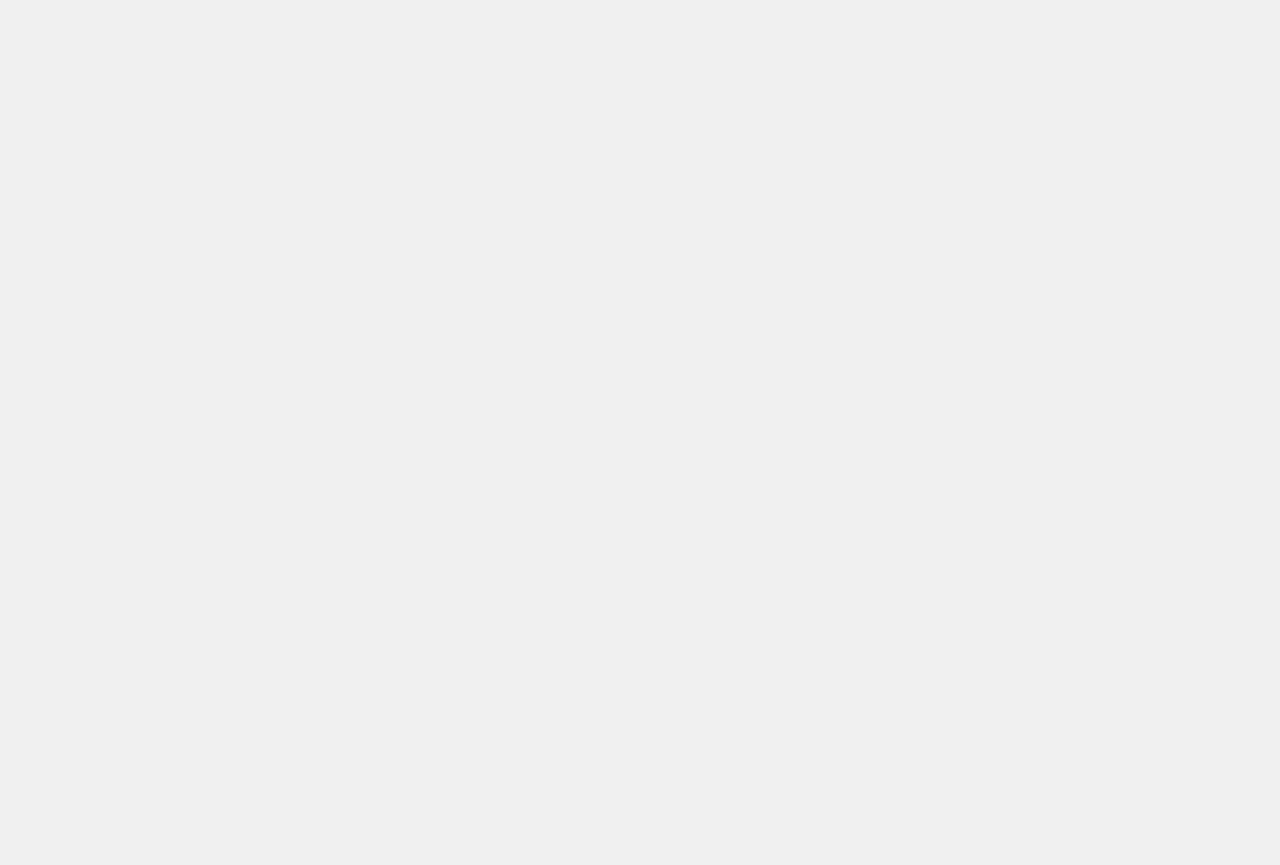
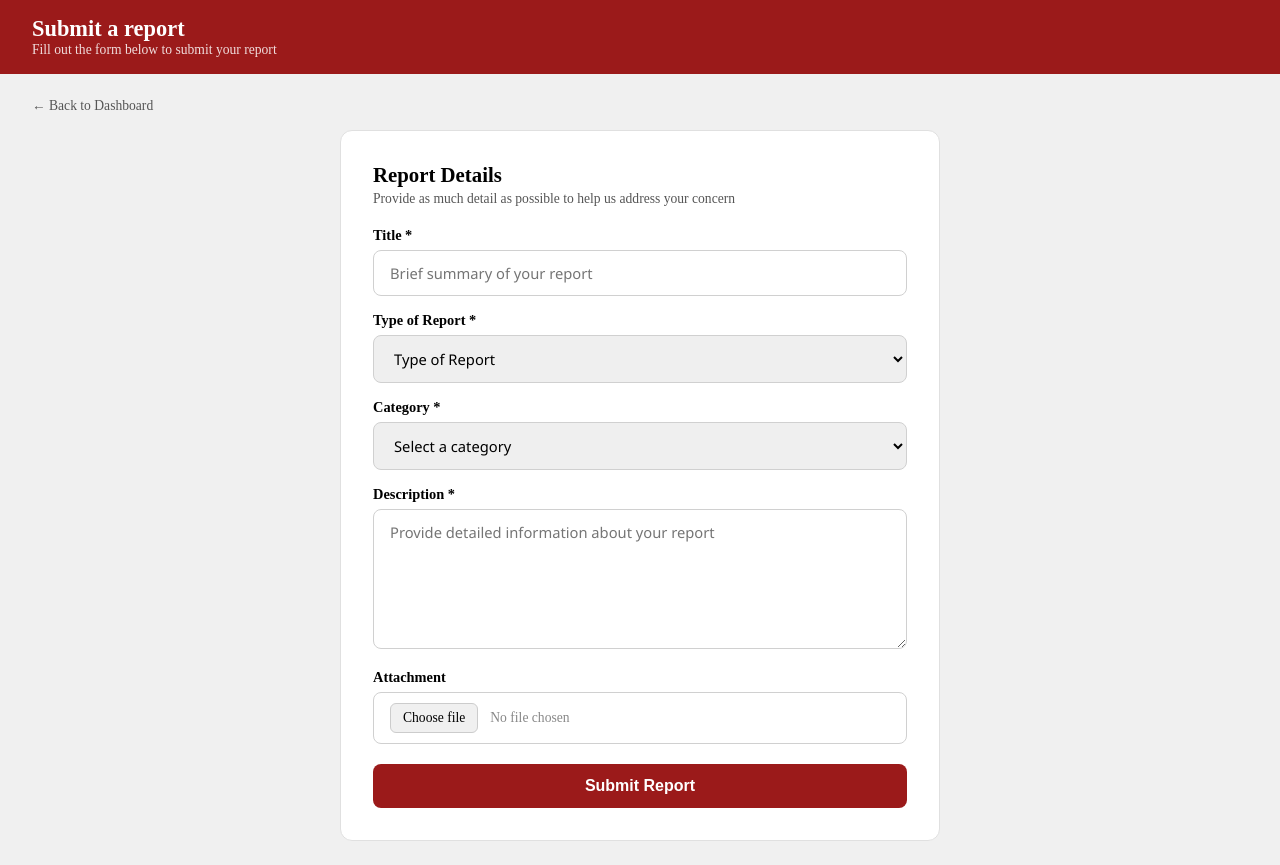
Before and after one commit to josemanuelborja/vox-ldcu, an Angular app: page /ticket in a window 1280 px wide. Before the commit this address led to /. Before the commit the page ends 800 px from the top, so only its background shows below. Built offline with nearby package versions, Linux system fonts and the light colour scheme.

Commit message:
feature: add ticket report feature

```diff
--- a/src/app/Login/login.component.html
+++ b/src/app/Login/login.component.html
@@ -22,6 +22,7 @@
       type="password"
       placeholder="••••••••••"
       [(ngModel)]="password"
+      (keyup.enter)="onLogin()"
     />
 
     <!-- Error Message (only shows when there's an error) -->
--- a/src/app/Login/login.component.ts
+++ b/src/app/Login/login.component.ts
@@ -33,6 +33,7 @@ export class LoginComponent {
       this.errorMessage = '';
       this.router.navigate(['/dashboard'])
 
+
     } else {
       this.errorMessage = 'Invalid email or password.';
     }
--- /dev/null
+++ b/src/app/Ticket/ticket.component.html
@@ -0,0 +1,61 @@
+<div class="page-wrapper">
+
+  <div class="navbar">
+    <div class="navbar-left">
+      <h1 class="nav-title">Submit a report</h1>
+      <p class="nav-subtitle">Fill out the form below to submit your report</p>
+    </div>
+  </div>
+
+  <div class="main-content">
+
+    <p class="back-btn" (click)="goBack()">← Back to Dashboard</p>
+
+    <div class="form-card">
+
+      <h2 class="form-title">Report Details</h2>
+      <p class="form-subtitle">Provide as much detail as possible to help us address your concern</p>
+
+      <label>Title *</label>
+      <input type="text" placeholder="Brief summary of your report" [(ngModel)]="title" />
+
+
+      <label>Type of Report *</label>
+      <select [(ngModel)]="reportType">
+      <option value="" disabled selected hidden>Type of Report</option>
+      <option>Complaint</option>
+      <option>Suggestion</option>
+      <option>Inquiry</option>
+      </select>
+
+      <label>Category *</label>
+      <select [(ngModel)]="category">
+      <option value="" disabled selected hidden>Select a category</option>
+      <option>Facilities</option>
+      <option>Faculty</option>
+      <option>Administration</option>
+      <option>Others</option>
+      </select>
+
+
+      <label>Description *</label>
+      <textarea placeholder="Provide detailed information about your report" [(ngModel)]="description"></textarea>
+
+
+      <label>Attachment</label>
+      <div class="file-upload">
+        <input type="file" id="fileInput" (change)="onFileChange($event)" hidden />
+        <label for="fileInput" class="file-label">Choose file</label>
+        <span class="file-name">{{ attachment ? attachment.name : 'No file chosen' }}</span>
+      </div>
+
+
+      <p class="error-message" *ngIf="errorMessage">{{ errorMessage }}</p>
+
+
+      <button class="btn-submit" (click)="onSubmit()">Submit Report</button>
+
+    </div>
+  </div>
+
+</div>
--- /dev/null
+++ b/src/app/Ticket/ticket.component.scss
@@ -0,0 +1,155 @@
+$red: #9b1a1a;
+$dark-red: #7a1414;
+$yellow: #f5c200;
+
+
+/* Navbar */
+.navbar {
+  background-color: $red;
+  padding: 16px 32px;
+  display: flex;
+  align-items: center;
+  justify-content: space-between;
+}
+
+.navbar-left {
+  .nav-title {
+    color: white;
+    font-size: 1.4rem;
+    font-weight: 800;
+    margin: 0;
+  }
+
+  .nav-subtitle {
+    color: rgba(255, 255, 255, 0.85);
+    font-size: 0.85rem;
+    margin: 0;
+  }
+}
+
+/* Main Content */
+.main-content {
+  padding: 24px 32px;
+}
+
+/* Back Button */
+.back-btn {
+  font-size: 0.85rem;
+  color: #555;
+  cursor: pointer;
+  margin-bottom: 16px;
+
+  &:hover {
+    color: $red;
+  }
+}
+
+/* Form Card */
+.form-card {
+  background: white;
+  border-radius: 12px;
+  padding: 32px;
+  max-width: 600px;
+  margin: 0 auto;
+  border: 1.5px solid #e0e0e0;
+}
+
+.form-title {
+  font-size: 1.3rem;
+  font-weight: 800;
+  margin: 0;
+  color: black;
+}
+
+.form-subtitle {
+  font-size: 0.85rem;
+  color: #555;
+  margin-top: 4px;
+  margin-bottom: 20px;
+}
+
+/* Form Fields */
+label {
+  display: block;
+  font-weight: 600;
+  margin-top: 16px;
+  margin-bottom: 6px;
+  font-size: 0.9rem;
+}
+
+input[type="text"],
+select,
+textarea {
+  width: 100%;
+  padding: 12px 16px;
+  border: 1.5px solid #d0d0d0;
+  border-radius: 8px;
+  font-size: 0.92rem;
+  outline: none;
+  box-sizing: border-box;
+  font-family: 'Segoe UI', sans-serif;
+
+  &:focus {
+    border-color: $red;
+  }
+}
+
+textarea {
+  height: 140px;
+  resize: vertical;
+}
+
+/* File Upload */
+.file-upload {
+  display: flex;
+  align-items: center;
+  gap: 12px;
+  border: 1.5px solid #d0d0d0;
+  border-radius: 8px;
+  padding: 10px 16px;
+}
+
+.file-label {
+  background: #f0f0f0;
+  border: 1px solid #ccc;
+  border-radius: 6px;
+  padding: 6px 12px;
+  font-size: 0.85rem;
+  cursor: pointer;
+  margin: 0;
+  font-weight: 500;
+
+  &:hover {
+    background: #e0e0e0;
+  }
+}
+
+.file-name {
+  font-size: 0.85rem;
+  color: #888;
+}
+
+/* Error Message */
+.error-message {
+  color: $red;
+  font-size: 0.85rem;
+  margin-top: 12px;
+}
+
+/* Submit Button */
+.btn-submit {
+  width: 100%;
+  padding: 13px;
+  margin-top: 20px;
+  background: $red;
+  color: white;
+  border: none;
+  border-radius: 8px;
+  font-size: 1rem;
+  font-weight: 600;
+  cursor: pointer;
+
+  &:hover {
+    background: $dark-red;
+  }
+}
--- /dev/null
+++ b/src/app/Ticket/ticket.component.ts
@@ -0,0 +1,54 @@
+import { Component } from '@angular/core';
+import { CommonModule } from '@angular/common';
+import { FormsModule } from '@angular/forms';
+import { Router } from '@angular/router';
+
+@Component({
+  selector: 'app-ticket',
+  standalone: true,
+  imports: [CommonModule, FormsModule],
+  templateUrl: './ticket.component.html',
+  styleUrls: ['./ticket.component.scss']
+})
+export class TicketComponent {
+
+  // These variables store what the user types
+  title: string = '';
+  reportType: string = '';
+  category: string = '';
+  description: string = '';
+  attachment: File | null = null;
+  errorMessage: string = '';
+
+  // Dropdown options
+  reportTypes: string[] = ['Complaint', 'Suggestion', 'Inquiry'];
+  categories: string[] = ['Facilities', 'Faculty', 'Administration', 'Others'];
+
+  constructor(private router: Router) {}
+
+  // This runs when user picks a file
+  onFileChange(event: any) {
+    this.attachment = event.target.files[0];
+  }
+
+  // This runs when user clicks "Submit Report"
+  onSubmit() {
+    // Check if all required fields are filled
+    if (!this.title || !this.reportType || !this.category || !this.description) {
+      this.errorMessage = 'Please fill in all required fields.';
+      return;
+    }
+
+    // If all fields are filled
+    this.errorMessage = '';
+    alert('Report submitted successfully!');
+
+    // TODO: Replace alert with real API call later
+    this.router.navigate(['/dashboard']);
+  }
+
+
+  goBack() {
+    this.router.navigate(['/dashboard']);
+  }
+}
--- a/src/app/app.routes.ts
+++ b/src/app/app.routes.ts
@@ -2,10 +2,12 @@ import { Routes } from '@angular/router';
 import { LoginComponent } from './Login/login.component';
 import { RegisterComponent } from './Register/register.component';
 import { DashboardComponent } from './dashboard/dashboard.component';
+import { TicketComponent } from './Ticket/ticket.component';
 
 export const routes: Routes = [
   { path: '', component: LoginComponent },  // ← Default Login Page nako
   { path: 'login', component: LoginComponent },  // ← Login
   { path: 'register', component: RegisterComponent }, // ← Register
   { path: 'dashboard', component: DashboardComponent }, // ← Dashboard
+  { path: 'ticket', component: TicketComponent }, // ←  (Ticket)
 ];
--- a/src/app/dashboard/dashboard.component.ts
+++ b/src/app/dashboard/dashboard.component.ts
@@ -27,12 +27,12 @@ export class DashboardComponent {
     this.isDropdownOpen = !this.isDropdownOpen;
   }
 
-  // Go to submit report page (create this later)
+
   onSubmitReport() {
-    alert('Submit Report clicked! (Add submit report page later)');
+    this.router.navigate(['/ticket']);
   }
 
-  // Logout function
+
   onLogout() {
     this.router.navigate(['/login']);
   }
```
